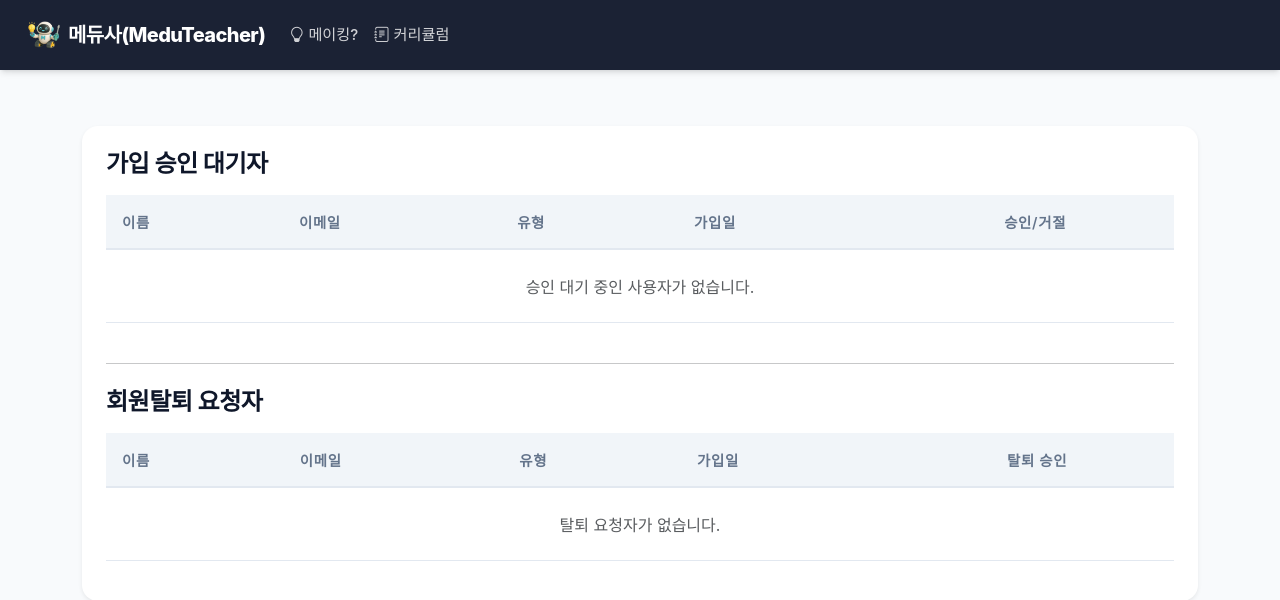
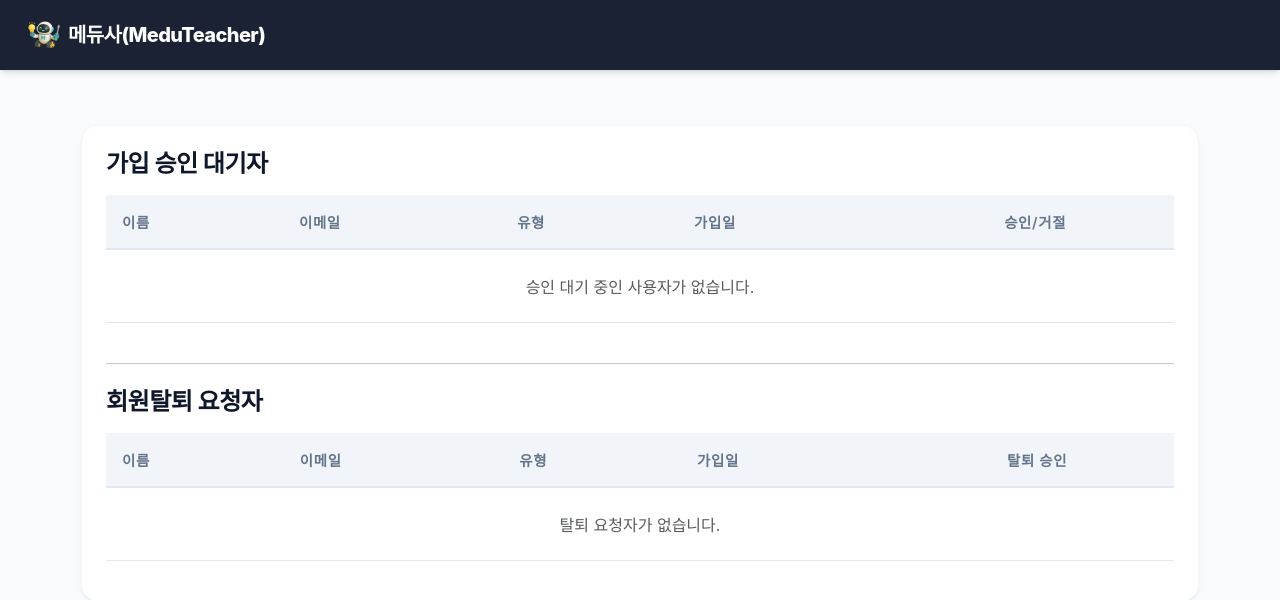
Before and after one commit to steam-making/making_site, a Django app: template accounts/templates/accounts/approve_users.html in a window 1280 px wide. Shown: the top 600 px of the page. Run offline with Django 5.2, Linux system fonts and the light colour scheme; the template is opened without the code that fills it, so the values that code supplies are empty.

Commit message:
UI: Reorganize navigation menu and finalize rebranding

```diff
--- a/main/views.py
+++ b/main/views.py
@@ -1,5 +1,7 @@
 from django.shortcuts import render
+from django.contrib.auth.decorators import login_required
 
+@login_required
 def home(request):
     return render(request, 'main/home.html')
 
--- a/templates/base.html
+++ b/templates/base.html
@@ -71,32 +71,14 @@
                     data-bs-toggle="dropdown" aria-expanded="false">
                     <i class="bi bi-gear me-1"></i>사이트관리
                   </a>
-
                   <ul class="dropdown-menu" aria-labelledby="siteManageDropdown">
-
-                    <!-- 🔹 메이킹 -->
-                    <li>
-                      <a class="dropdown-item" href="{% url 'making_page' %}">
-                        <i class="bi bi-lightbulb me-1"></i>메이킹?
-                      </a>
-                    </li>
-
-                    <!-- 🔹 커리큘럼 -->
-                    <li>
-                      <a class="dropdown-item" href="{% url 'curriculum_program_list' %}">
-                        <i class="bi bi-journal-text me-1"></i>커리큘럼
-                      </a>
-                    </li>
-
                     <!-- 🔹 공지사항 -->
                     <li>
                       <a class="dropdown-item" href="{% url 'notice_list' %}">
                         <i class="bi bi-megaphone me-1"></i>공지사항
                       </a>
                     </li>
-
                     <li><hr class="dropdown-divider"></li>
-
                     <!-- ✅ 회원관리 -->
                     <li>
                       <a class="dropdown-item" href="{% url 'approve_users' %}">
@@ -108,14 +90,12 @@
                         <i class="bi bi-people me-1"></i>회원목록
                       </a>
                     </li>
-
                     <!-- ✅ 미디어 -->
                     <li>
                       <a class="dropdown-item" href="/admin/filebrowser/browse/">
                         <i class="bi bi-folder2-open me-1"></i>미디어관리
                       </a>
                     </li>
-
                   </ul>
                 </li>
 
@@ -132,48 +112,41 @@
                   </ul>
                 </li>
 
-                <!-- 🔽 학생 (신규 추가) -->
+                <!-- 🔽 모집 (신설) -->
                 <li class="nav-item dropdown">
-                  <a class="nav-link dropdown-toggle" href="#" data-bs-toggle="dropdown">
-                    <i class="bi bi-book me-1"></i>학생
+                  <a class="nav-link dropdown-toggle" href="#" id="recruitDropdown" role="button" data-bs-toggle="dropdown" aria-expanded="false">
+                    <i class="bi bi-megaphone-fill me-1"></i>모집
                   </a>
-                  <ul class="dropdown-menu">
-                    <li><a class="dropdown-item" href="{% url 'learning_program_list' %}">
-                      <i class="bi bi-list-ul me-1"></i>학습 프로그램 관리
-                    </a></li>
+                  <ul class="dropdown-menu" aria-labelledby="recruitDropdown">
+                    <li><a class="dropdown-item" href="{% url 'linkhub:post_hub' %}?area=gwangju"><i class="bi bi-box-arrow-up-right me-1"></i>모집공고(광주·늘봄)</a></li>
+                    <li><a class="dropdown-item" href="{% url 'linkhub:post_hub' %}?area=jeonnam"><i class="bi bi-geo me-1"></i>모집공고(전남)</a></li>
+                  </ul>
+                </li>
 
-                    <li><a class="dropdown-item" href="{% url 'student_course_list' %}">
-                      <i class="bi bi-book-half me-1"></i>학생 수강 프로그램
-                    </a></li>
+                <!-- 🔽 학생 -->
+                <li class="nav-item dropdown">
+                  <a class="nav-link dropdown-toggle" href="#" id="studentDropdown" data-bs-toggle="dropdown">
+                    <i class="bi bi-people me-1"></i>학생
+                  </a>
+                  <ul class="dropdown-menu" aria-labelledby="studentDropdown">
+                    <li><a class="dropdown-item" href="{% url 'students:student_list' %}">
+                      <i class="bi bi-person-lines-fill me-1"></i>학생관리</a></li>
                   </ul>
                 </li>
 
 
-                <!-- 🔽 강사 -->
+                <!-- 🔽 수업 (강사에서 변경) -->
                 <li class="nav-item dropdown">
-                  <a class="nav-link dropdown-toggle" href="#" id="teacherDropdown" role="button" data-bs-toggle="dropdown" aria-expanded="false">
-                    <i class="bi bi-person-workspace me-1"></i>강사
+                  <a class="nav-link dropdown-toggle" href="#" id="classDropdown" role="button" data-bs-toggle="dropdown" aria-expanded="false">
+                    <i class="bi bi-journal-check me-1"></i>수업
                   </a>
-                  <ul class="dropdown-menu" aria-labelledby="teacherDropdown">
-
-                    <li><a class="dropdown-item" href="{% url 'linkhub:post_hub' %}?area=gwangju"><i class="bi bi-box-arrow-up-right"></i>모집공고(광주·늘봄)</a></li>
-                    <li><a class="dropdown-item" href="{% url 'linkhub:post_hub' %}?area=jeonnam"><i class="bi bi-geo"></i>모집공고(전남)</a></li>
-                    <!-- 기존 항목 -->
+                  <ul class="dropdown-menu" aria-labelledby="classDropdown">
+                    <li><a class="dropdown-item" href="{% url 'institution_list' %}">
+                      <i class="bi bi-geo-alt me-1"></i>출강장소</a></li>
+                    <li><a class="dropdown-item" href="{% url 'resource_list' %}">
+                      <i class="bi bi-folder2-open me-1"></i>수업자료</a></li>
                     <li><a class="dropdown-item" href="{% url 'release_list' %}">
                       <i class="bi bi-upload me-1"></i>교구출고</a></li>
-
-                    <li><a class="dropdown-item" href="{% url 'institution_list' %}">
-                      <i class="bi bi-geo-alt me-1"></i>출강장소</a></li>
-
-                    <!-- ✅ 새로 추가된 항목 -->
-                    <li><hr class="dropdown-divider"></li>
-                    <li><a class="dropdown-item" href="{% url 'students:student_list' %}">
-                      <i class="bi bi-people me-1"></i>학생관리</a></li>
-
-                    <!-- 기존 수업자료 -->
-                    <li><a class="dropdown-item" href="{% url 'resource_list' %}">
-                      <i class="bi bi-folder2-open me-1"></i>수업자료</a></li>
-
                   </ul>
                 </li>
 
@@ -403,17 +376,7 @@
               {% endif %}
 
             {% else %}
-              <!-- 비로그인 사용자 메뉴 -->
-              <li class="nav-item">
-                <a class="nav-link" href="{% url 'making_page' %}">
-                  <i class="bi bi-lightbulb me-1"></i>메이킹?
-                </a>
-              </li>
-              <li class="nav-item">
-                <a class="nav-link" href="{% url 'curriculum_program_list' %}">
-                  <i class="bi bi-journal-text me-1"></i>커리큘럼
-                </a>
-              </li>
+              <!-- 비로그인 사용자 메뉴 (숨김 처리됨) -->
             {% endif %}
 
 
```
